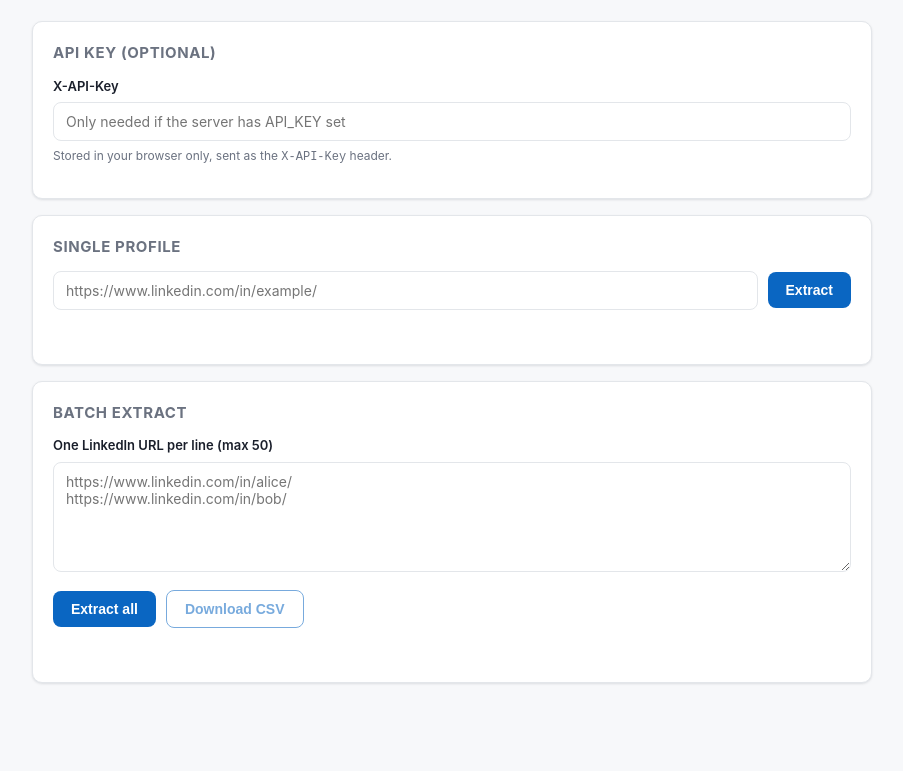
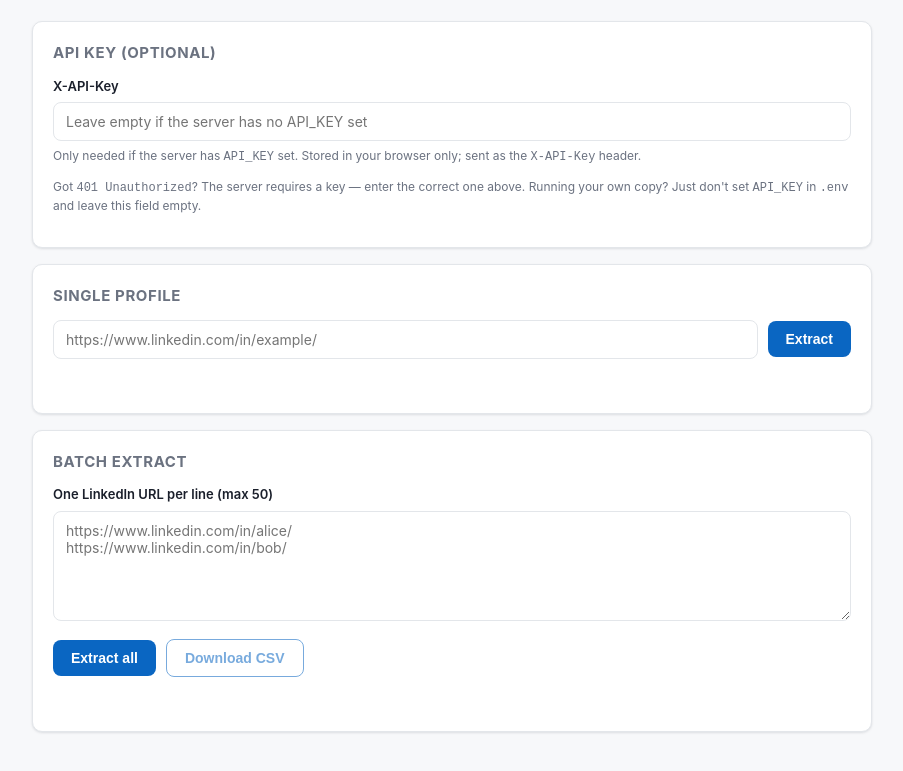
Before and after one commit to Meesujit/linkedin-profile-api, a website: page public/index.html in a window 1280 px wide. Shown: the part 99-870 px from the top of the page, without its empty margins (188-1091 px from the left). Drawn offline with Linux system fonts and the light colour scheme.

Commit message:
docs: clarify API-key auth (run open by omitting API_KEY) + frontend 401 hint

```diff
--- a/public/index.html
+++ b/public/index.html
@@ -131,8 +131,9 @@
   <div class="card">
     <h2>API Key (optional)</h2>
     <label for="api-key">X-API-Key</label>
-    <input type="text" id="api-key" placeholder="Only needed if the server has API_KEY set" autocomplete="off" />
-    <p class="hint">Stored in your browser only, sent as the <code>X-API-Key</code> header.</p>
+    <input type="text" id="api-key" placeholder="Leave empty if the server has no API_KEY set" autocomplete="off" />
+    <p class="hint">Only needed if the server has <code>API_KEY</code> set. Stored in your browser only; sent as the <code>X-API-Key</code> header.</p>
+    <p class="hint">Got <code>401 Unauthorized</code>? The server requires a key — enter the correct one above. Running your own copy? Just don't set <code>API_KEY</code> in <code>.env</code> and leave this field empty.</p>
   </div>
 
   <div class="card">
```
Also changed, not shown: README.md.
